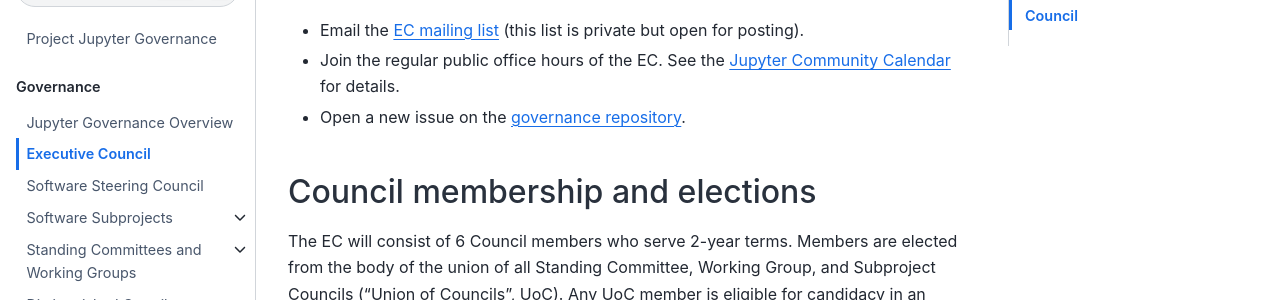
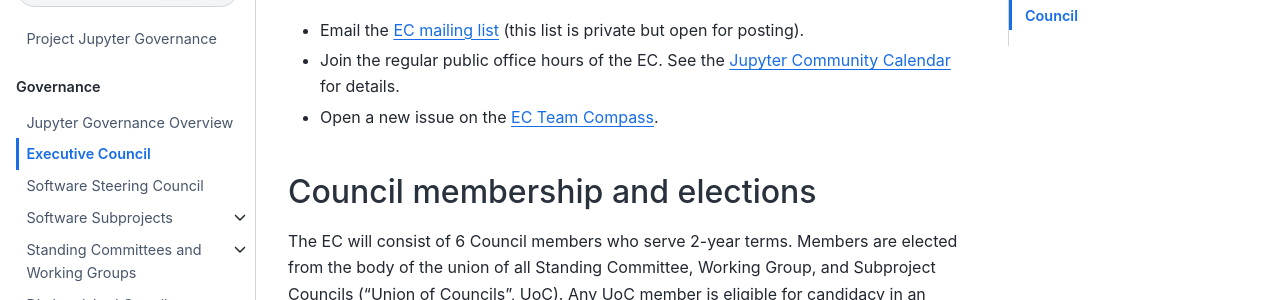
Before and after one commit to jupyter/governance, a Jupyter Book: the page built from executive_council.md, in a window 1280 px wide and 900 px high, scrolled down 1903 px. Shown: the part 153-453 px from the top of the window. Built offline with Jupyter Book 1.0.4 settings and Sphinx 7.4.7 and the Sphinx Book theme 1.1.4, drawn with Linux system fonts in a browser that asks for light colours; pages that are not in the unit, such as notebooks, are missing from menus.

Commit message:
Update executive_council.md
Redirected the contact directions for the EC to include opening a new issue on the EC Team Compass instead of the governance repo.

```diff
--- a/executive_council.md
+++ b/executive_council.md
@@ -47,7 +47,7 @@
 
 * Email the [EC mailing list](mailto:jupyter-executive-council@googlegroups.com) (this list is private but open for posting).
 * Join the regular public office hours of the EC. See the [Jupyter Community Calendar](https://discourse.jupyter.org/t/jupyter-community-calendar/2485) for details.
-* Open a new issue on the [governance repository](https://github.com/jupyter/governance/issues/new).
+* Open a new issue on the [EC Team Compass](https://github.com/jupyter/executive-council-team-compass/issues/new).
 
 ## Council membership and elections
 
```
